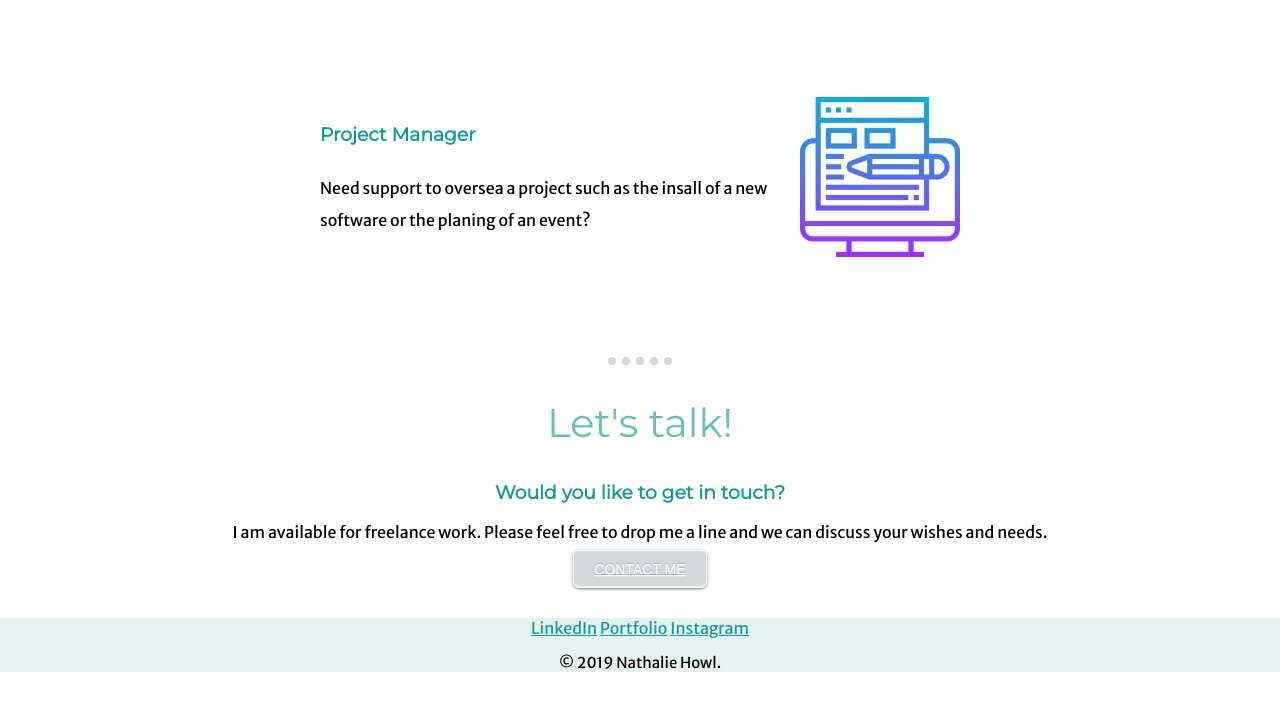
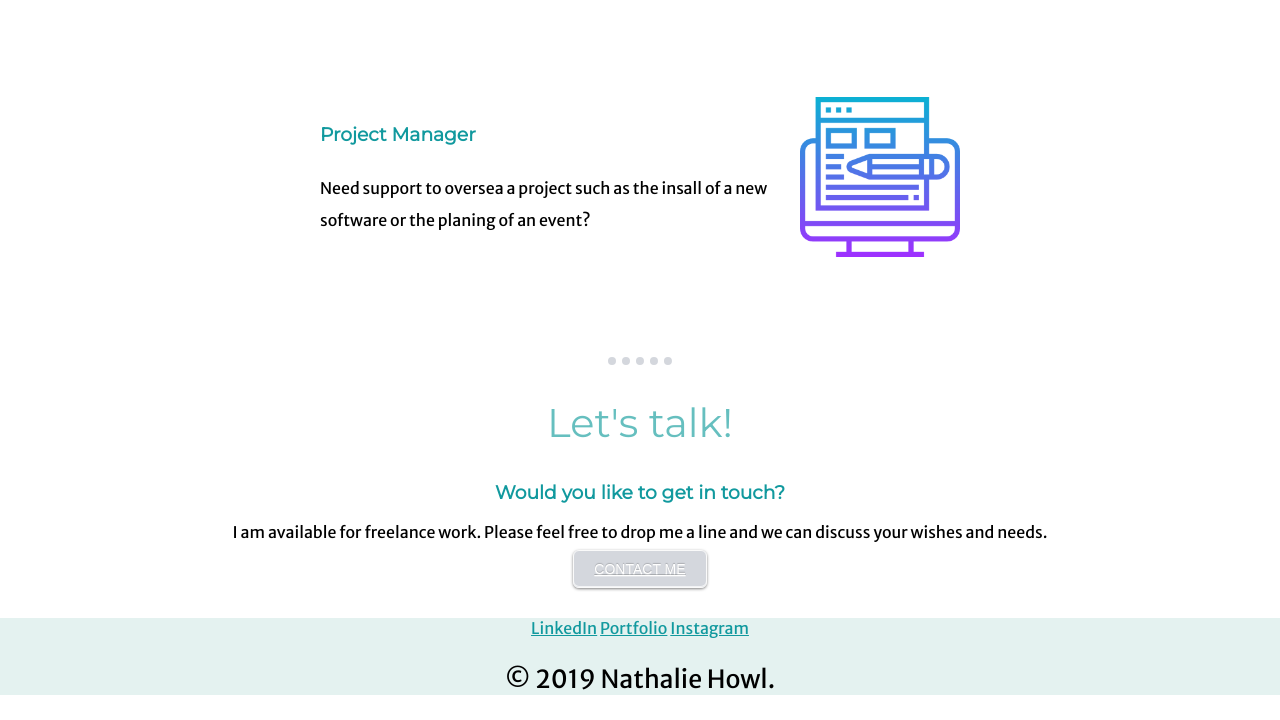
Before and after one commit to nhowl/personalpage1, a plain HTML site: page index.html in a window 1280 px wide. Shown: the part 2074-2794 px from the top of the page. Before the commit the page ends 2761 px from the top, so only its background shows below. Drawn offline with Linux system fonts and the light colour scheme.

Commit message:
Update index.html

```diff
--- a/index.html
+++ b/index.html
@@ -61,7 +61,7 @@
       <a class="footer-link" href="https://www.linkedin.com/in/nathaliehowl">LinkedIn</a>
       <a class="footer-link" href="https://nathaliehowl.jimdo.com/">Portfolio</a>
       <a class="footer-link" href="https://www.instagram.com/howlingnatha">Instagram</a>
-      <p style=font-size:15px;">© 2019 Nathalie Howl.</p>
+      <p style=font-size:25px;">© 2019 Nathalie Howl.</p>
     </div>
 
 
```
